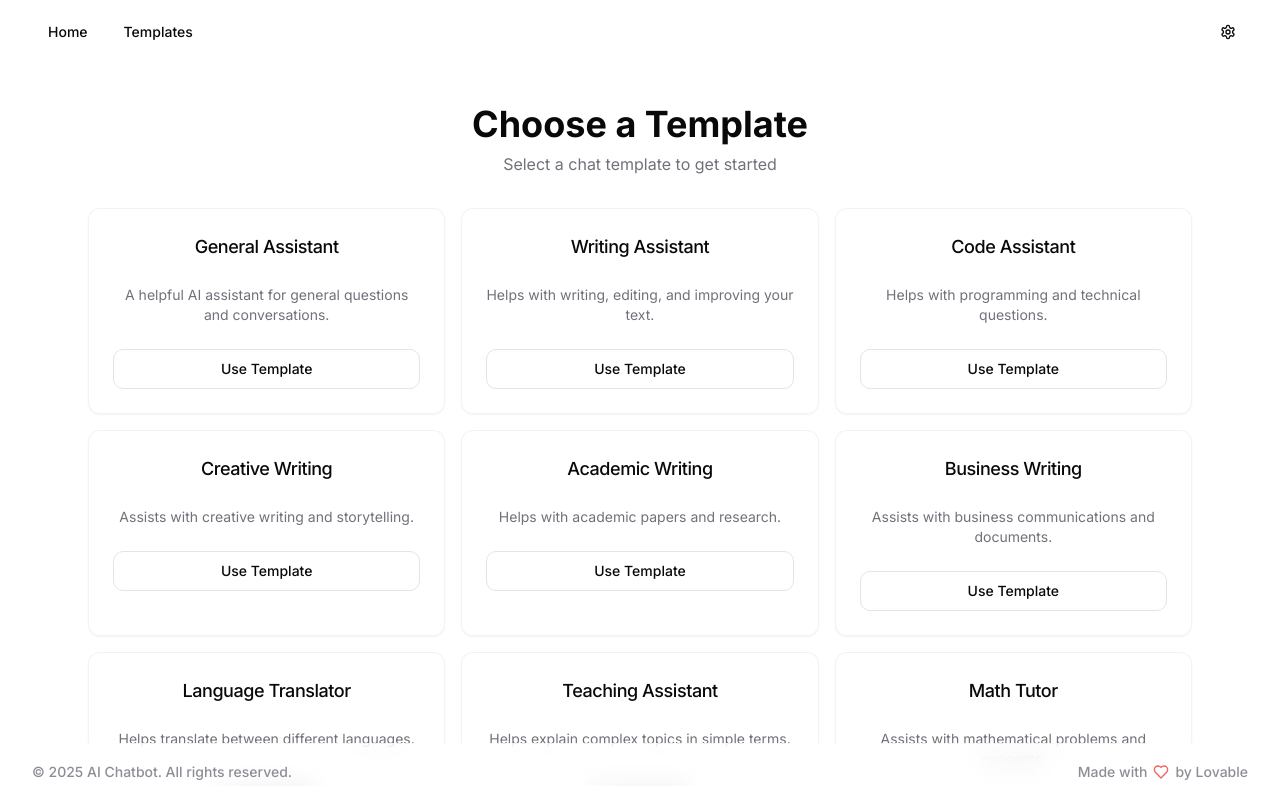
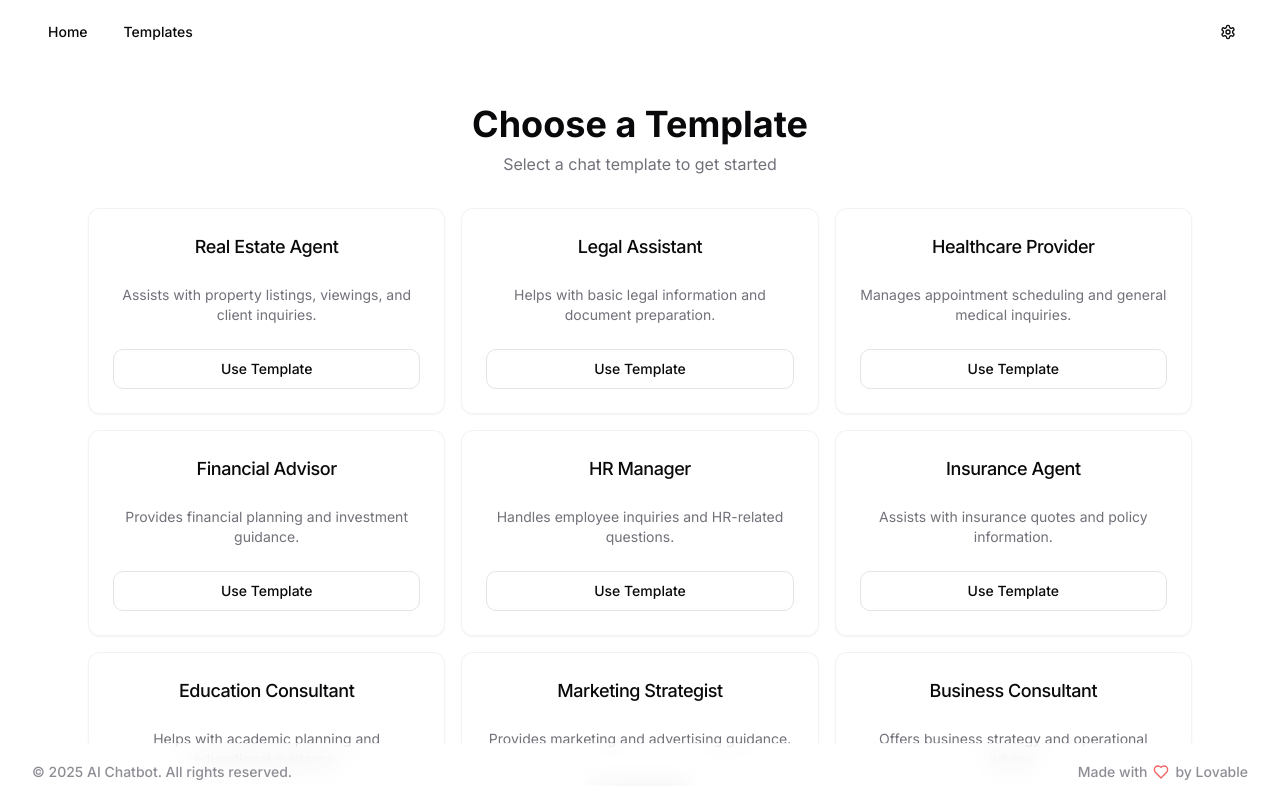
Before and after one commit to Rudybtzee/chat-template-garden, a React (Vite) app: page / in a window 1280 px wide. Shown: the top 786 px of the page. Built offline with nearby package versions, Linux system fonts and the light colour scheme.

Commit message:
Add more chatbot professions
Expanded the list of professions that can utilize the chatbot, enhancing its applicability and user engagement.
[skip gpt_engineer]

```diff
--- a/src/data/templates.ts
+++ b/src/data/templates.ts
@@ -2,73 +2,73 @@ import { Template } from "@/types/chat";
 
 export const templates: Template[] = [
   {
-    id: "general",
-    name: "General Assistant",
-    description: "A helpful AI assistant for general questions and conversations.",
-    systemPrompt: "You are a helpful AI assistant.",
+    id: "real-estate",
+    name: "Real Estate Agent",
+    description: "Assists with property listings, viewings, and client inquiries.",
+    systemPrompt: "You are a real estate assistant helping with property-related queries.",
     exampleMessages: []
   },
   {
-    id: "writing",
-    name: "Writing Assistant",
-    description: "Helps with writing, editing, and improving your text.",
-    systemPrompt: "You are a writing assistant focused on helping users improve their writing.",
+    id: "legal",
+    name: "Legal Assistant",
+    description: "Helps with basic legal information and document preparation.",
+    systemPrompt: "You are a legal assistant providing general legal information and guidance.",
     exampleMessages: []
   },
   {
-    id: "coding",
-    name: "Code Assistant",
-    description: "Helps with programming and technical questions.",
-    systemPrompt: "You are a coding assistant with expertise in programming.",
+    id: "healthcare",
+    name: "Healthcare Provider",
+    description: "Manages appointment scheduling and general medical inquiries.",
+    systemPrompt: "You are a healthcare assistant helping with medical scheduling and basic information.",
     exampleMessages: []
   },
   {
-    id: "creative",
-    name: "Creative Writing",
-    description: "Assists with creative writing and storytelling.",
-    systemPrompt: "You are a creative writing assistant helping users craft stories.",
+    id: "financial",
+    name: "Financial Advisor",
+    description: "Provides financial planning and investment guidance.",
+    systemPrompt: "You are a financial advisory assistant helping with financial planning queries.",
     exampleMessages: []
   },
   {
-    id: "academic",
-    name: "Academic Writing",
-    description: "Helps with academic papers and research.",
-    systemPrompt: "You are an academic writing assistant helping with research papers.",
+    id: "hr",
+    name: "HR Manager",
+    description: "Handles employee inquiries and HR-related questions.",
+    systemPrompt: "You are an HR assistant helping with employment and workplace queries.",
     exampleMessages: []
   },
   {
-    id: "business",
-    name: "Business Writing",
-    description: "Assists with business communications and documents.",
-    systemPrompt: "You are a business writing assistant helping with professional communications.",
+    id: "insurance",
+    name: "Insurance Agent",
+    description: "Assists with insurance quotes and policy information.",
+    systemPrompt: "You are an insurance assistant helping with policy and coverage questions.",
     exampleMessages: []
   },
   {
-    id: "translator",
-    name: "Language Translator",
-    description: "Helps translate between different languages.",
-    systemPrompt: "You are a language translation assistant.",
+    id: "education",
+    name: "Education Consultant",
+    description: "Helps with academic planning and educational guidance.",
+    systemPrompt: "You are an education consultant assisting with academic and career planning.",
     exampleMessages: []
   },
   {
-    id: "teacher",
-    name: "Teaching Assistant",
-    description: "Helps explain complex topics in simple terms.",
-    systemPrompt: "You are a teaching assistant helping users understand complex topics.",
+    id: "marketing",
+    name: "Marketing Strategist",
+    description: "Provides marketing and advertising guidance.",
+    systemPrompt: "You are a marketing assistant helping with marketing strategy and campaigns.",
     exampleMessages: []
   },
   {
-    id: "math",
-    name: "Math Tutor",
-    description: "Assists with mathematical problems and concepts.",
-    systemPrompt: "You are a math tutor helping users solve problems.",
+    id: "consulting",
+    name: "Business Consultant",
+    description: "Offers business strategy and operational advice.",
+    systemPrompt: "You are a business consultant helping with strategy and operations.",
     exampleMessages: []
   },
   {
-    id: "brainstorm",
-    name: "Brainstorming Partner",
-    description: "Helps generate ideas and creative solutions.",
-    systemPrompt: "You are a brainstorming assistant helping users generate ideas.",
+    id: "property-management",
+    name: "Property Manager",
+    description: "Manages tenant relations and property maintenance.",
+    systemPrompt: "You are a property management assistant helping with tenant and maintenance issues.",
     exampleMessages: []
   }
 ];
```
